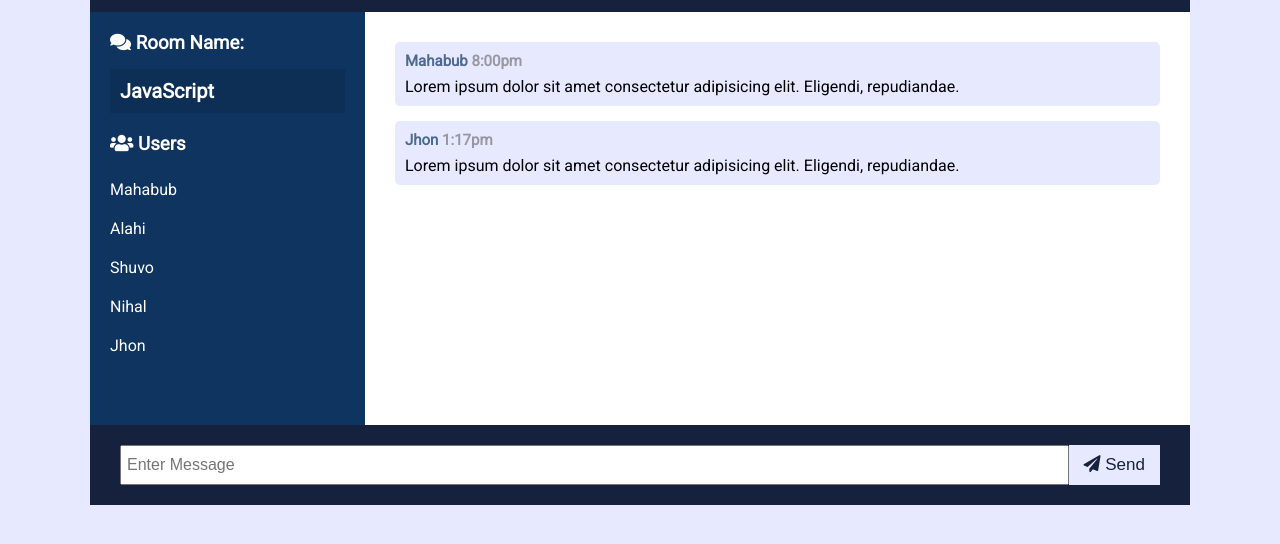
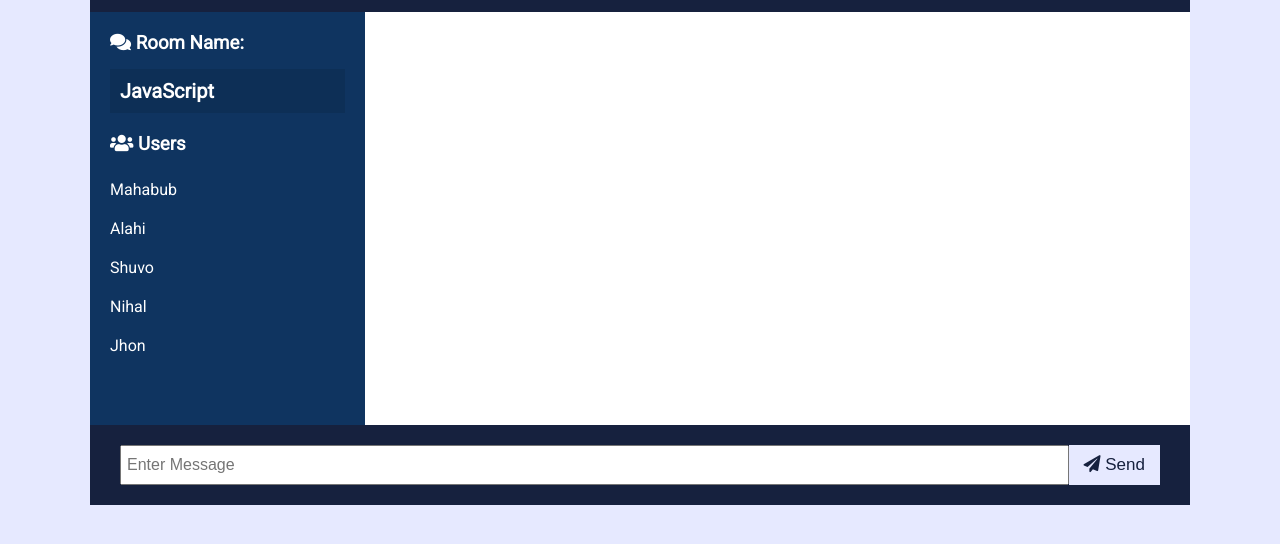
Before and after one commit to mahabubAlahi/node-chat-socket-app, a website: page public/chat.html in a window 1280 px wide. Shown: the part 86-630 px from the top of the page. Drawn offline with nearby package versions, Linux system fonts and the light colour scheme; no server answers.

Commit message:
refactor: chat messages formated with object

```diff
--- a/public/chat.html
+++ b/public/chat.html
@@ -27,20 +27,7 @@
         </ul>
       </div>
       <div class="chat-messages">
-					<div class="message">
-						<p class="meta">Mahabub <span>8:00pm</span></p>
-						<p class="text">
-							Lorem ipsum dolor sit amet consectetur adipisicing elit. Eligendi,
-							repudiandae.
-						</p>
-					</div>
-					<div class="message">
-						<p class="meta">Jhon <span>1:17pm</span></p>
-						<p class="text">
-							Lorem ipsum dolor sit amet consectetur adipisicing elit. Eligendi,
-							repudiandae.
-						</p>
-					</div>
+
       </div>
     </main>
     <div class="chat-form-container">
```
Also changed, not shown: index.js (+7 -4 lines), utils/messages.js (added, +11 -0 lines).
